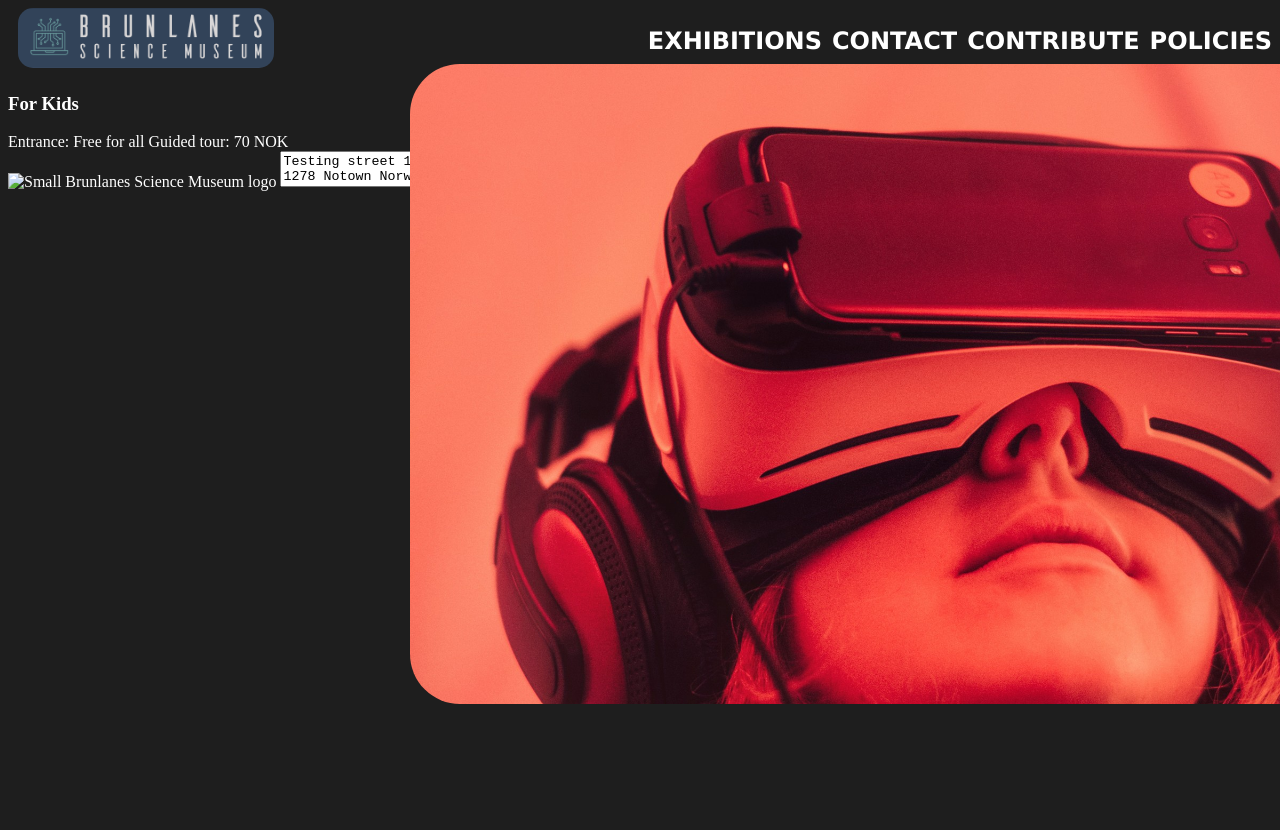
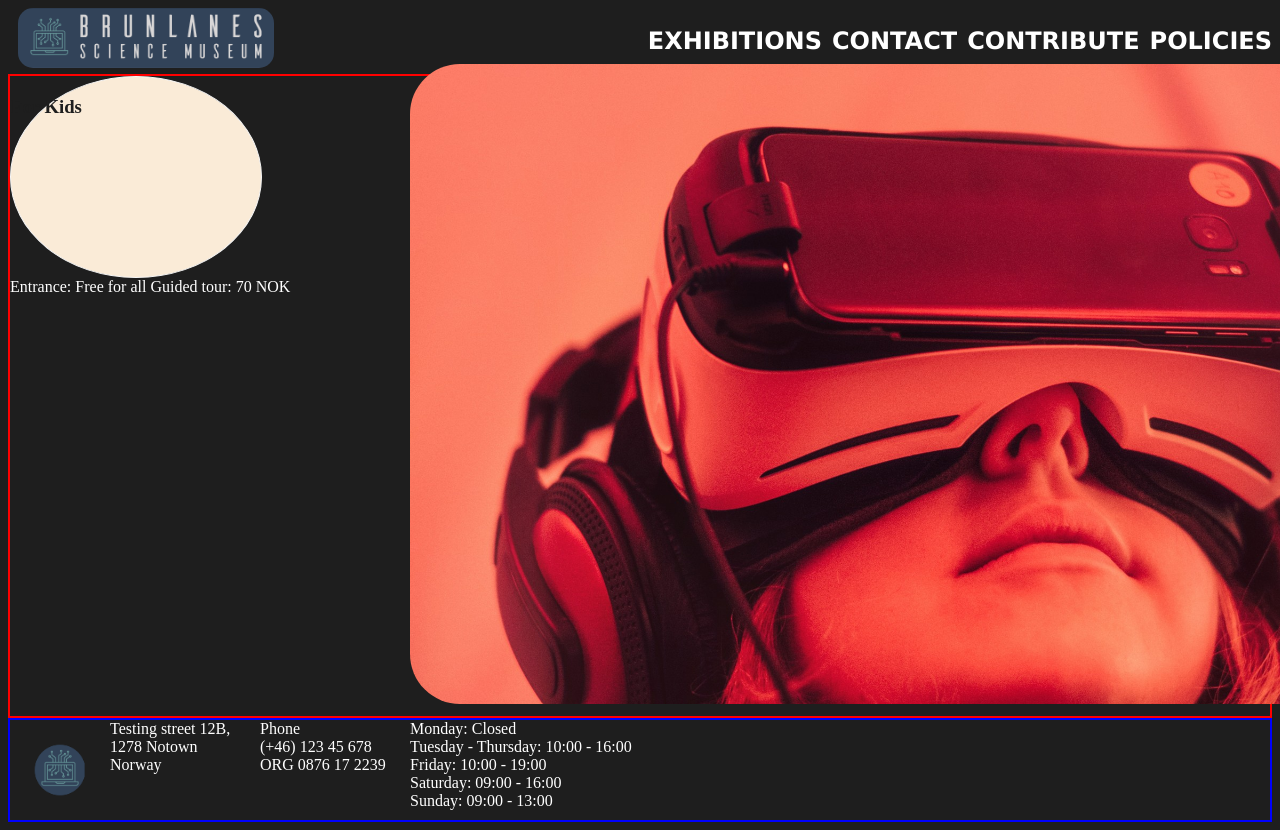
Before and after one commit to code-of-eidsten/semester-project-1-community-science-museum, a plain HTML site: page index.html in a window 1280 px wide. Shown: the top 830 px of the page. Before the commit the page ends 800 px from the top, so only its background shows below. Drawn offline with Linux system fonts and the light colour scheme.

Commit message:
adjusted footer, needs a bit more work

```diff
--- a/index.html
+++ b/index.html
@@ -41,9 +41,9 @@
       <div class="main">
         <div class="imageBox"></div>
         <div class="forKidsCircle">
-          <h3>For Kids</h3>
-          <!-- <div name="forKidsText">
-            Are you a young person looking to learn more about science? Come on
+          <h3 class="circleTitle">For Kids</h3>
+           <div name="forKidsText">
+            <!-- Are you a young person looking to learn more about science? Come on
             down to our museum, there’s plenty to see and do! You can learn
             about Newtonian physics from our bumper swing, or why not travel
             back in time and meet our resident Woolly Mammoth? Our exhibits are
@@ -54,30 +54,28 @@
             During the school holidays we run special holiday clubs where you
             can join other children your age to go on a journey of discovery.
             Each holiday we pick a new theme to explore. To find out more about
-            the holiday club and how you can join, send us a message.
-          </div> -->
+            the holiday club and how you can join, send us a message. -->
+          </div>
         </div>
         <div class="forTeachersCircle"></div>
         <div class="forResearchersCircle"></div>
         <div class="priceText">Entrance: Free for all Guided tour: 70 NOK</div>
       </div>
       <footer class="footer">
-        <img alt="Small Brunlanes Science Museum logo" />
-        <textarea>Testing street 12B, 1278 Notown Norway</textarea>
-        <textarea>
-Phone (+46) 123 45 678
+        <img alt="Small Brunlanes Science Museum logo" src="./assets/images/logo_round.png"/>
+        <div class="addressBox">Testing street 12B, <br> 1278 Notown <br>Norway</div>
+        <div class="phoneAndOrg">
+Phone <br>(+46) 123 45 678 <br>
           ORG 0876 17 2239
-         </textarea
-        >
-        <textarea>
-Opening hours:
-            Monday: Closed
-            Tuesday - Thursday: 10:00 - 16:00
-            Friday: 10:00 - 19:00
-            Saturday: 09:00 - 16:00
-            Sunday: 09:00 - 13:00
-          </textarea
-        >
+         </div>
+        <div class="openingHours">
+
+            Monday: Closed <br>
+            Tuesday - Thursday: 10:00 - 16:00 <br>
+            Friday: 10:00 - 19:00 <br>
+            Saturday: 09:00 - 16:00 <br>
+            Sunday: 09:00 - 13:00 <br>
+        </div>
       </footer>
     </div>
   </body>
--- a/src/css/footer.css
+++ b/src/css/footer.css
@@ -0,0 +1,23 @@
+.footer{
+    grid-area: footer;
+    display: flex;
+    /* justify-content: space-between; */
+    align-items: flex-start;
+    border: 2px solid blue;
+    z-index: 5;
+}
+
+.footer img{
+    width: 100px;
+}
+
+.addressBox{
+    width: 150px;
+}
+.phoneAndOrg{
+    width: 150px;
+}
+.openingHours{
+    width: 250px;
+   /*need to adjust this to the right*/
+}
--- a/src/css/home.css
+++ b/src/css/home.css
@@ -5,6 +5,16 @@
   justify-content: left;
 } */
 
+.container {
+  display: grid;
+  grid-template-areas: "nav" "main" "footer" ;
+}
+.main {
+  grid-area: main;
+  border: 2px solid red;
+  height: 80vh;
+  overflow: hidden;
+}
 .imageBox {
   background-image: url("https://github.com/code-of-eidsten/semester-project-1-community-science-museum/blob/main/assets/images/ar_glasses.jpg?raw=true");
   background-size: cover;
@@ -18,3 +28,17 @@
   top: 8%;
   right: -12%;
 }
+.circleTitle{
+  color: var(--text-color-dark);
+}
+.forKidsCircle{
+  border: 1px solid whitesmoke;
+  width: 250px;
+  height: 200px;
+  border-radius: 100%;
+  background-color:antiquewhite;
+}
+
+.forKidsText{
+  color: var(--text-color-dark);
+}
--- a/src/css/navbar.css
+++ b/src/css/navbar.css
@@ -1,4 +1,5 @@
 .navbar {
+  grid-area: nav;
   display: flex;
   justify-content: space-between;
   align-items: center;
```
